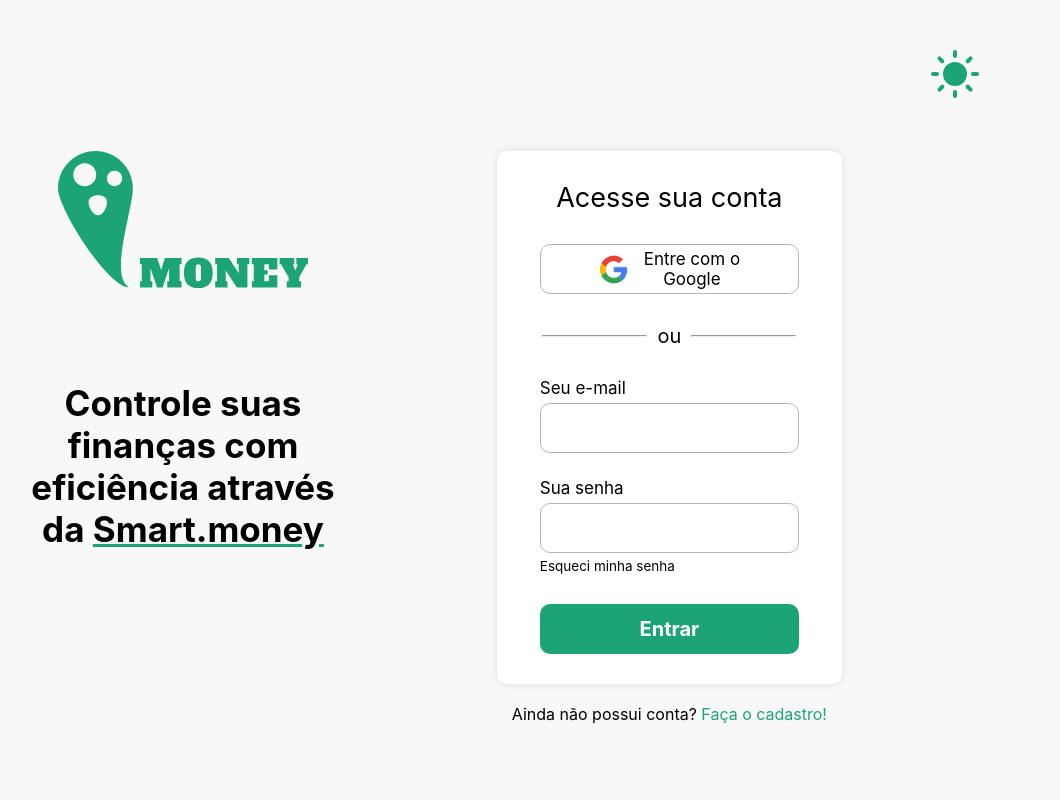
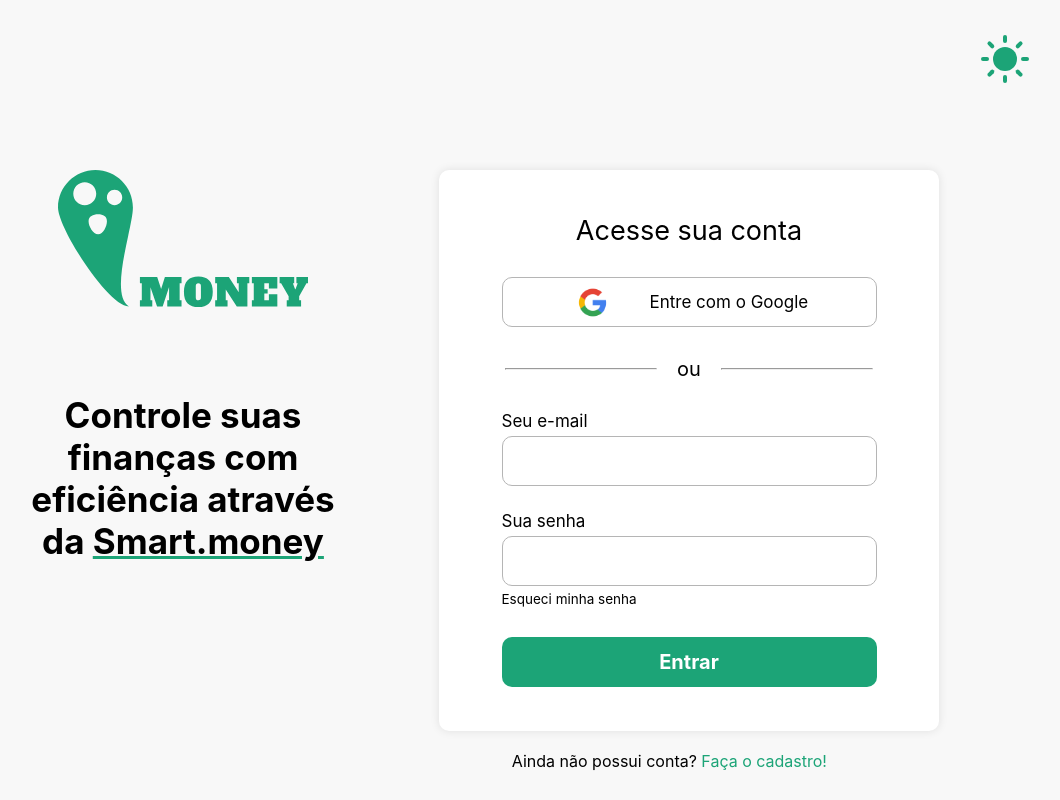
Before and after one commit to DanielAlmeidaToledo/Smart.money, a React (Vite) app: page /login in a window 1280 px wide. Shown: the whole page, without its empty margins (201-1261 px from the left). Built offline with nearby package versions, Linux system fonts and the light colour scheme.

Commit message:
fix: ajusta espacamento  da tela de login

```diff
--- a/src/Pages/Login/Login.scss
+++ b/src/Pages/Login/Login.scss
@@ -9,13 +9,15 @@
 
     .__login-header {
         width: 100%;
+        height: 15vh;
+        padding-right: 5rem;
         @include allCenter;
         justify-content: flex-end;
-        padding: 5rem 10rem 0 0;
     }
 
     .__login-content {
         width: 80%;
+        height: 85vh;
         display: flex;
         margin: 0 auto;
         padding: 5rem 0;
@@ -48,11 +50,11 @@
         .__login-form {
             float: right;
             width: 45%;
-            @include allCenter;
-            flex-wrap: wrap;
 
             form {
-                width: 75%;
+                width: 50rem;
+                margin: 0 auto;
+                padding: 1em 0;
                 background: getColor('sidebar-background');
                 border-radius: 1rem;
                 box-shadow: 0px 0px 10px rgba(0, 0, 0, 0.1);
@@ -129,6 +131,7 @@
             .__login-cadastro {
                 margin: 2rem auto;
                 font-size: 1.6rem;
+                text-align: center;
 
                 a {
                     color: getColor('primary');
--- a/src/Pages/Login/Login.tsx
+++ b/src/Pages/Login/Login.tsx
@@ -46,7 +46,7 @@ const Login: React.FC<LoginProps> = ({ className }) => {
                 </div>
                 <div className={cn('__login-form-input')}>
                   <label htmlFor="">Sua senha</label>
-                  <input type="text" />
+                  <input type="password" />
                   <p>Esqueci minha senha</p>
                 </div>
                 {/* Botão Enviar */}
--- a/src/styles/mixins.scss
+++ b/src/styles/mixins.scss
@@ -11,7 +11,7 @@
   width: 75%;
   height: 5rem;
   margin: 2rem auto;
-  font-size: 2rem;
+  font-size: 1.7rem;
   color: getColor('text-on-primary');
   border: 1px solid getColor('stroke');
   background-color: transparent;
```
